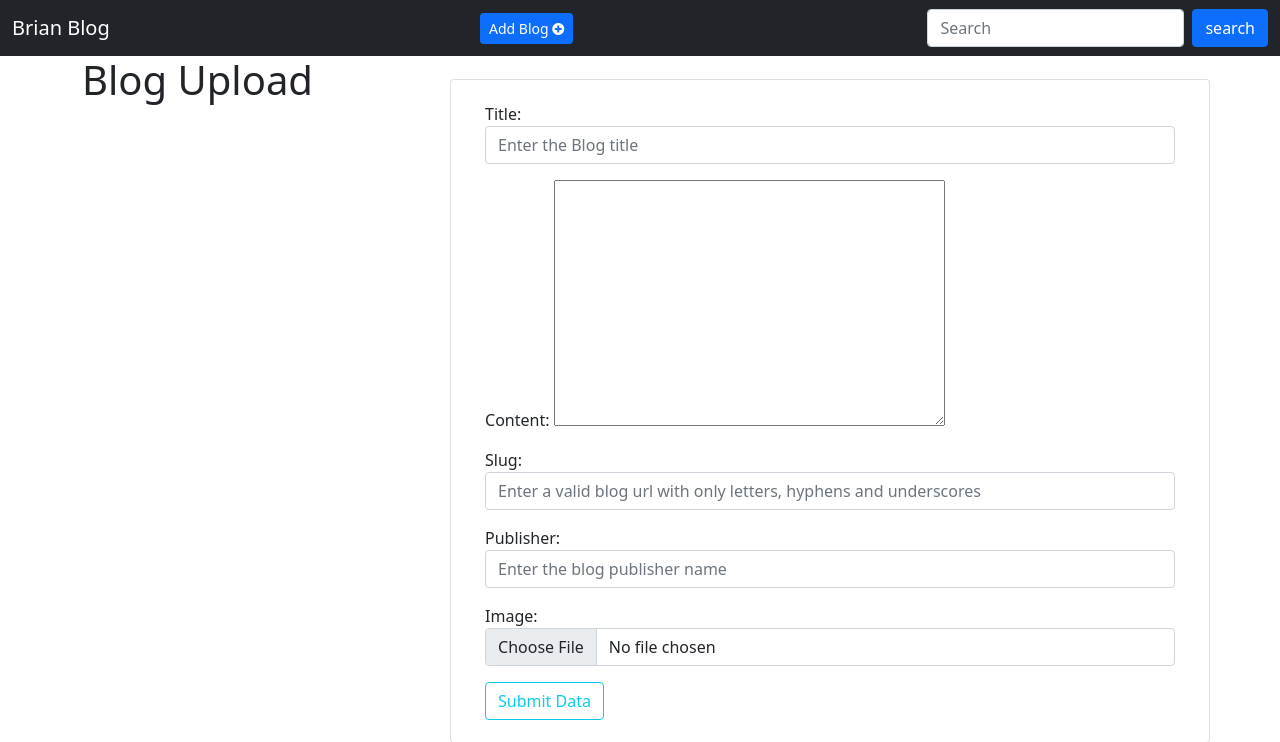
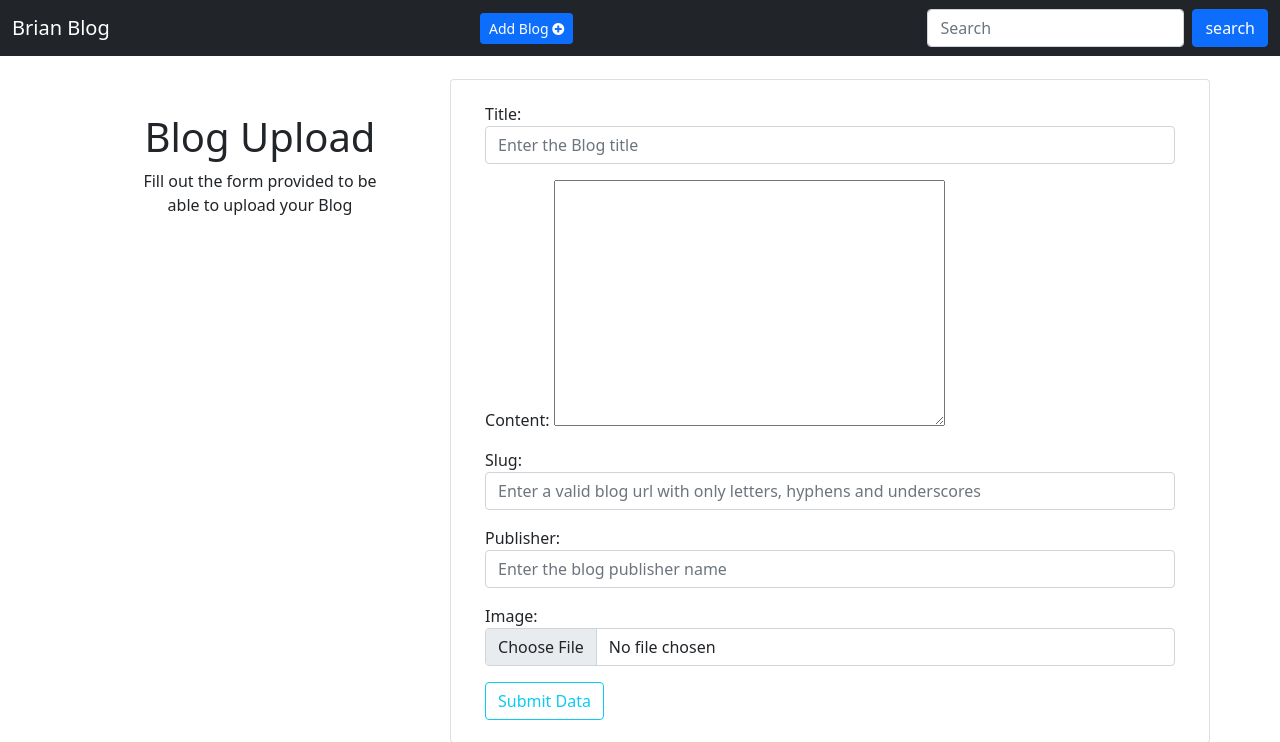
Before and after one commit to BrianNgeno/MVC_Explained, a Django app: page /blog/upload in a window 1280 px wide. Shown: the top 742 px of the page. Run offline with Django 3.2, Linux system fonts and the light colour scheme; some libraries are stand-ins or nearby versions.

Commit message:
bug fixes on blog upload successful

```diff
--- a/blog/templates/main/blog.html
+++ b/blog/templates/main/blog.html
@@ -4,8 +4,8 @@
 {% block content %}
 
 
+
 <div class="container">
-
     <div class="row">
         {% if messages %} {% for message in messages %}
         <div class="col-md-12 alert alert-{{ message.tags }} message" align="center"
@@ -15,8 +15,9 @@
         {% endfor %}
         {% endif %}
     </div>
+</div>
 
-
+<div class="container">
     <div class="row" id="blog">
 
         <!-- dispay the blog items in a loop -->
--- a/blog/templates/main/upload.html
+++ b/blog/templates/main/upload.html
@@ -7,9 +7,12 @@
 
 
     <div class="row">
-        <div class="col-md-4">
+        <div class="col-md-4" align="center" id="info">
             <h1>Blog Upload</h1>
+
+            <p>Fill out the form provided to be able to upload your Blog</p>
         </div>
+
         <div class="col-md-8 card" id="card">
             {% if form.errors %}
             <div class="alert alert-danger">
--- a/blog/views.py
+++ b/blog/views.py
@@ -41,9 +41,9 @@ class BlogCreateView( CreateView):
     form_class = BlogForm
     success_url = '/blog/'
 
-    def form_valid(self, form,request):
+
+    def form_valid(self, form):
         p = form.save()
-        messages.success(request, 'Blog uploaded successfully')
         return super().form_valid(form)
 
 def delete_blog(request, blog_id):
--- a/static/css/style.css
+++ b/static/css/style.css
@@ -16,3 +16,7 @@
 #form{
     padding:3%;
 }
+
+#info{
+    padding: 5%;
+}
```
